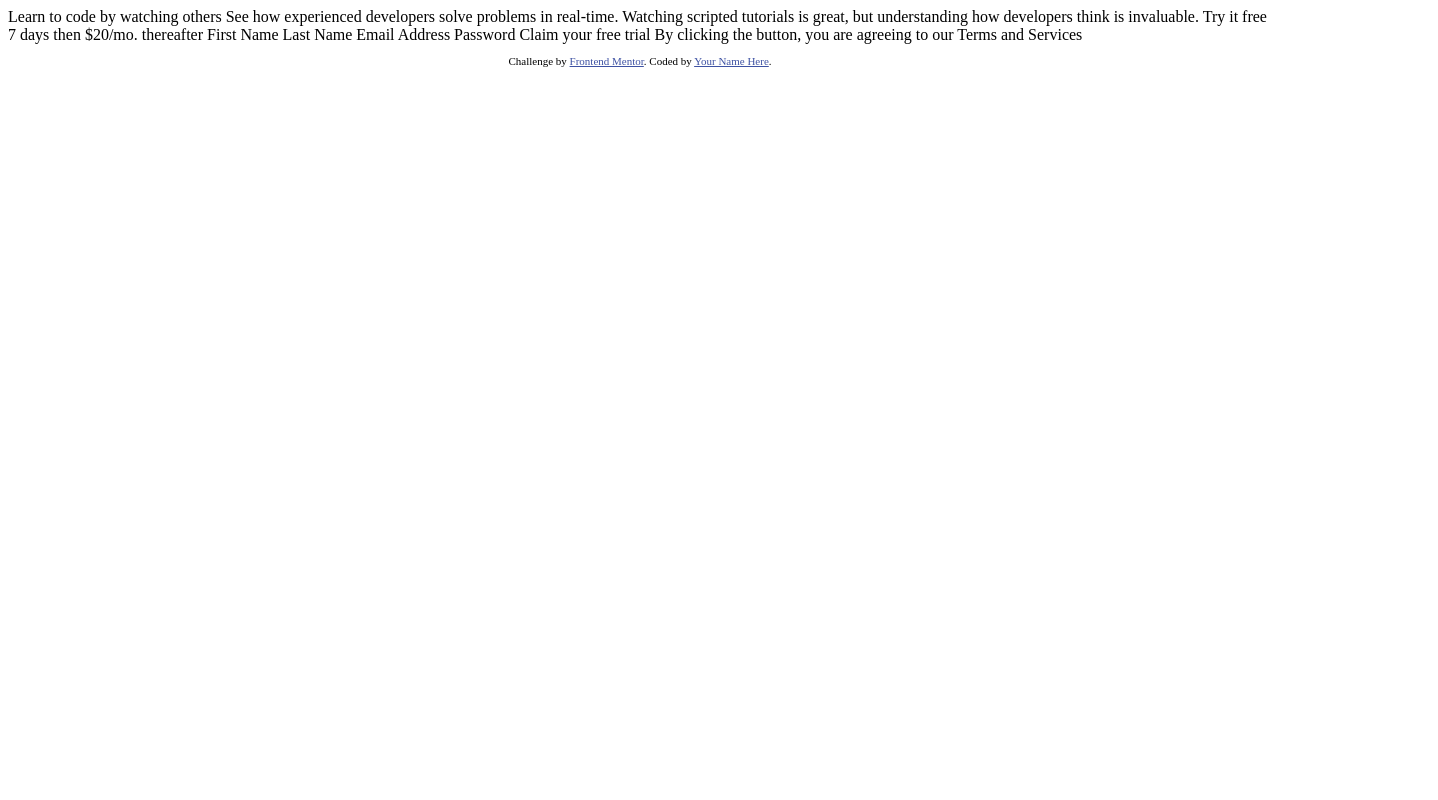
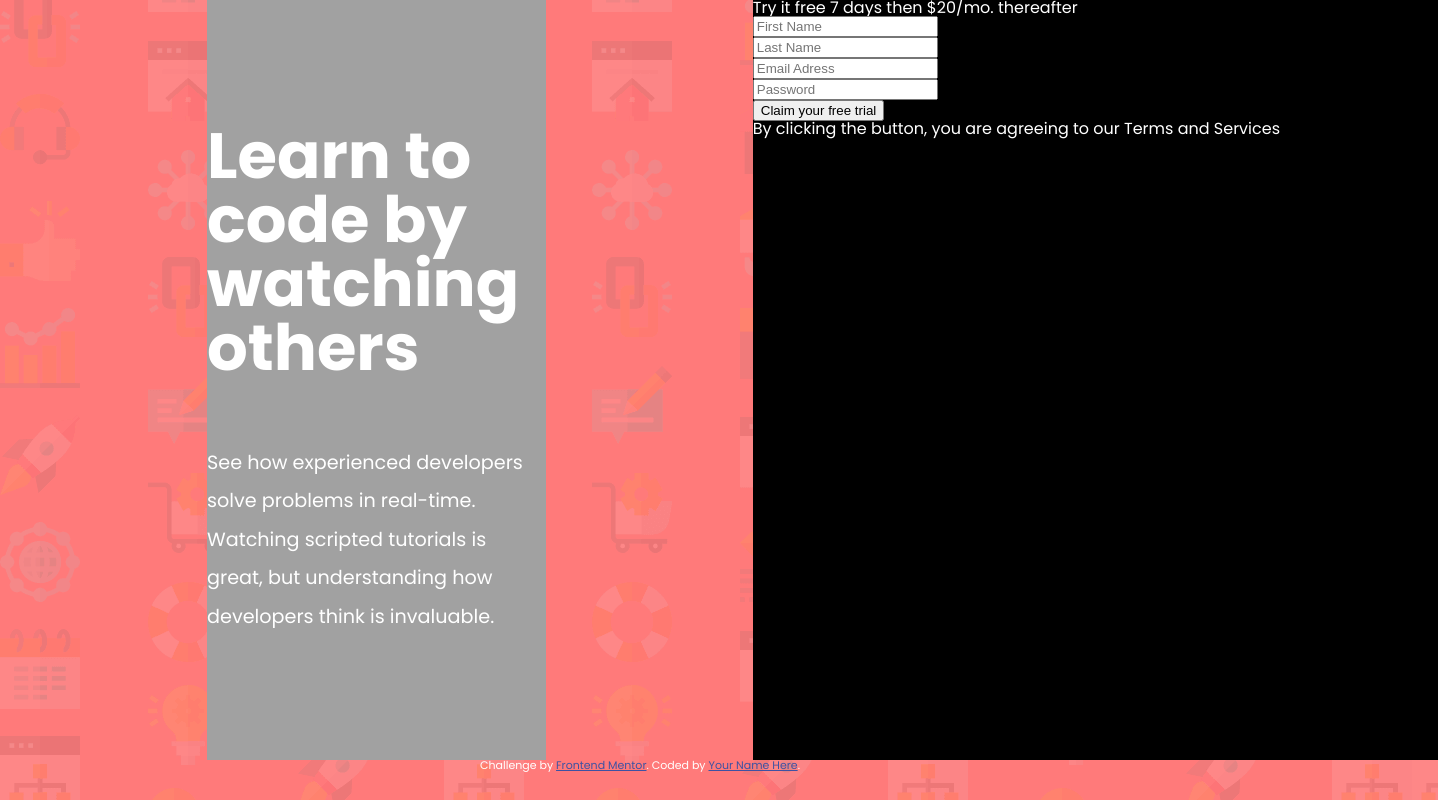
Before and after one commit to LuciusGabriel/intro-component-with-signup-form-master, a plain HTML site: page index.html in a window 1280 px wide. Shown: the whole page, 1438 px wide, since content can reach past the window. Drawn offline with Linux system fonts and the light colour scheme.

Commit message:
Continue

```diff
--- /dev/null
+++ b/assets/css/reset.css
@@ -0,0 +1,48 @@
+/* http://meyerweb.com/eric/tools/css/reset/
+   v2.0 | 20110126
+   License: none (public domain)
+*/
+
+html, body, div, span, applet, object, iframe,
+h1, h2, h3, h4, h5, h6, p, blockquote, pre,
+a, abbr, acronym, address, big, cite, code,
+del, dfn, em, img, ins, kbd, q, s, samp,
+small, strike, strong, sub, sup, tt, var,
+b, u, i, center,
+dl, dt, dd, ol, ul, li,
+fieldset, form, label, legend,
+table, caption, tbody, tfoot, thead, tr, th, td,
+article, aside, canvas, details, embed,
+figure, figcaption, footer, header, hgroup,
+menu, nav, output, ruby, section, summary,
+time, mark, audio, video {
+    margin: 0;
+    padding: 0;
+    border: 0;
+    font-size: 100%;
+    font: inherit;
+    vertical-align: baseline;
+}
+/* HTML5 display-role reset for older browsers */
+article, aside, details, figcaption, figure,
+footer, header, hgroup, menu, nav, section {
+    display: block;
+}
+body {
+    line-height: 1;
+}
+ol, ul {
+    list-style: none;
+}
+blockquote, q {
+    quotes: none;
+}
+blockquote:before, blockquote:after,
+q:before, q:after {
+    content: '';
+    content: none;
+}
+table {
+    border-collapse: collapse;
+    border-spacing: 0;
+}
--- /dev/null
+++ b/assets/css/style.css
@@ -0,0 +1,51 @@
+@import url('https://fonts.googleapis.com/css2?family=Poppins:wght@400;500;600;700&display=swap');
+
+:root{
+    --Red: hsl(0, 100%, 74%);
+    --Green: hsl(154, 59%, 51%);
+
+    --Blue: hsl(248, 32%, 49%);
+
+    --Dark-Blue: hsl(249, 10%, 26%);
+    --Grayish-Blue: hsl(246, 25%, 77%);
+
+    --White: hsl(250, 100%, 100%);
+}
+
+body{
+    font-family: 'Poppins', sans-serif;
+    font-size: 16px;
+    background-image: url(../images/bg-intro-desktop.png);
+    background-color: var(--Red);
+    color: var(--White);
+}
+
+main{
+    display: inline-grid;
+    height: 95vh;
+}
+.left{
+    grid-column-start: 1;
+    width: 45%;
+    margin: 0 auto;
+    display: flex;
+    flex-direction: column;
+    justify-content: center;
+    background-color: rgb(161, 161, 161);
+}
+.right{
+    grid-column-start: 2;
+    width: 130%;
+    background-color: black;
+}
+
+h1{
+    font-size: 4em;
+    font-weight: 700;
+    padding-bottom: 1em;
+}
+
+.left p{
+    font-size: 1.2em;
+    line-height: 2em;
+}
--- a/index.html
+++ b/index.html
@@ -13,24 +13,32 @@
     .attribution { font-size: 11px; text-align: center; }
     .attribution a { color: hsl(228, 45%, 44%); }
   </style>
+  <link rel="stylesheet" href="assets/css/reset.css">
+  <link rel="stylesheet" href="assets/css/style.css">
 </head>
 <body>
+<main>
 
-  Learn to code by watching others
+  <div class="left">
+    <h1>Learn to code by watching others</h1>
 
-  See how experienced developers solve problems in real-time. Watching scripted tutorials is great,
-  but understanding how developers think is invaluable.
+    <p>See how experienced developers solve problems in real-time. Watching scripted tutorials is great,
+      but understanding how developers think is invaluable.</p>
+  </div>
 
-  Try it free 7 days then $20/mo. thereafter
+    <div class="right">
+      <p>Try it free 7 days then $20/mo. thereafter</p>
 
-  First Name
-  Last Name
-  Email Address
-  Password
-
-  Claim your free trial
-
-  By clicking the button, you are agreeing to our Terms and Services
+      <div class="form">
+        <input type="text" name="first_name" id="" placeholder="First Name"><br>
+        <input type="text" name="last_name" id="" placeholder="Last Name"><br>
+        <input type="email" name="email_adress" id="" placeholder="Email Adress"><br>
+        <input type="password" name="password" id="" placeholder="Password"><br>
+        <input type="button" value="Claim your free trial">
+        <p>By clicking the button, you are agreeing to our Terms and Services</p>
+      </div>
+    </div>
+</main>
 
   <footer>
     <p class="attribution">
```
Also changed, not shown: assets/design/active-states.jpg (renamed from design/active-states.jpg), assets/design/desktop-design.jpg (renamed from design/desktop-design.jpg), assets/design/desktop-preview.jpg (renamed from design/desktop-preview.jpg), assets/design/mobile-design.jpg (renamed from design/mobile-design.jpg), assets/images/bg-intro-desktop.png (renamed from images/bg-intro-desktop.png), assets/images/bg-intro-mobile.png (renamed from images/bg-intro-mobile.png), assets/images/favicon-32x32.png (renamed from images/favicon-32x32.png), assets/images/icon-error.svg (renamed from images/icon-error.svg).
